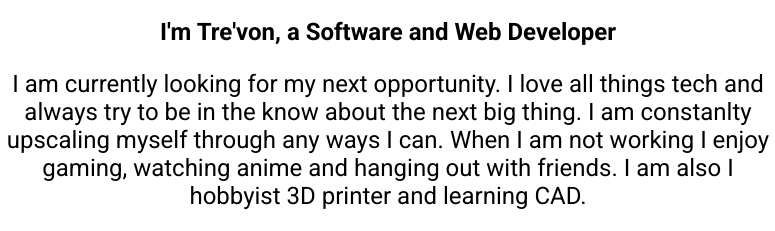
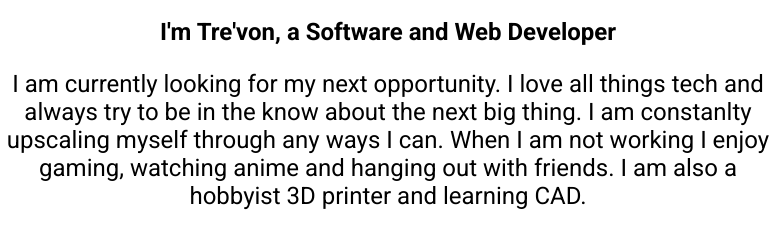
Before and after one commit to trekitch/portfolio-website, a plain HTML site: page index.html in a window 1280 px wide. Shown: the part 159-390 px from the top of the page, 379-1154 px from the left. Drawn offline with Linux system fonts and the light colour scheme.

Commit message:
Corrected grammer mistake in bio
Corrected grammar mistake in bio

```diff
--- a/index.html
+++ b/index.html
@@ -46,7 +46,7 @@
             tech and always try to be in the know about the next big thing. I am
             constanlty upscaling myself through any ways I can. When I am not
             working I enjoy gaming, watching anime and hanging out with friends.
-            I am also I hobbyist 3D printer and learning CAD.
+            I am also a hobbyist 3D printer and learning CAD.
           </p>
           <p>
             Ever since I was young I've enjoyed solving problems. As a software
```
